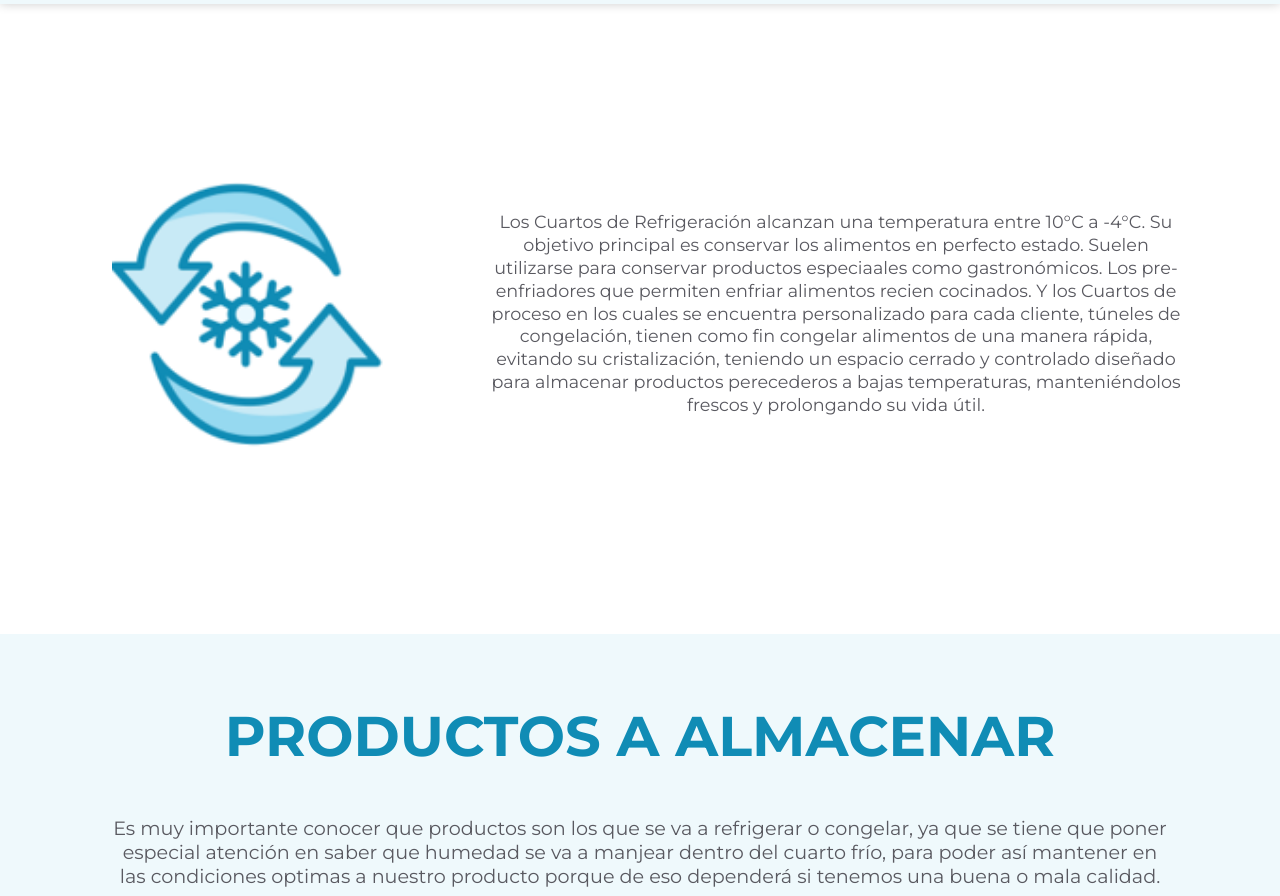
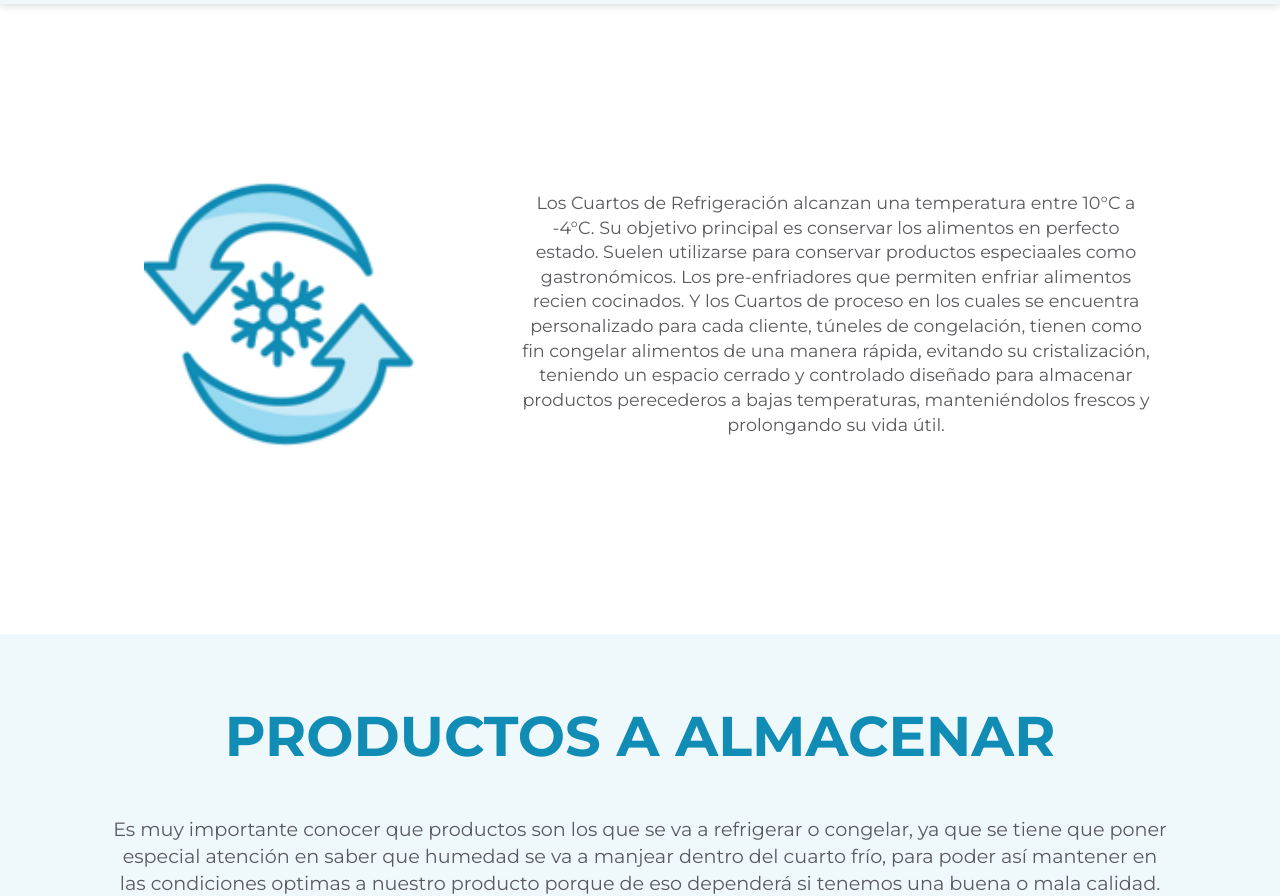
Before and after one commit to PC-Techdeveloper/refriweb, a plain HTML site: page index.html in a window 1280 px wide. Shown: the part 71-967 px from the top of the page. Drawn offline with Linux system fonts and the light colour scheme; a web font is replaced by a local one.

Commit message:
Add line-height on text descriptions

```diff
--- a/styles.css
+++ b/styles.css
@@ -108,11 +108,11 @@ a {
 
 .info__text {
   font-size: 1.1rem;
-  line-height: 1.3;
+  line-height: 1.4;
   text-wrap: pretty;
   color: var(--text-primary);
   text-align: center;
-  width: 55%;
+  width: 50%;
 }
 
 /*SECTION INFORMATION*/
@@ -137,6 +137,7 @@ a {
   text-align: center;
   text-wrap: balance;
   margin-bottom: 50px;
+  line-height: 1.4;
 }
 
 /*SECTION IMAGES*/
@@ -155,7 +156,7 @@ a {
   justify-content: center;
   align-items: center;
   width: 330px;
-  height: 300px;
+  height: auto;
   border-radius: 8px;
   box-shadow: 0 0 10px rgba(0, 0, 0, 0.3);
   opacity: 1;
```
